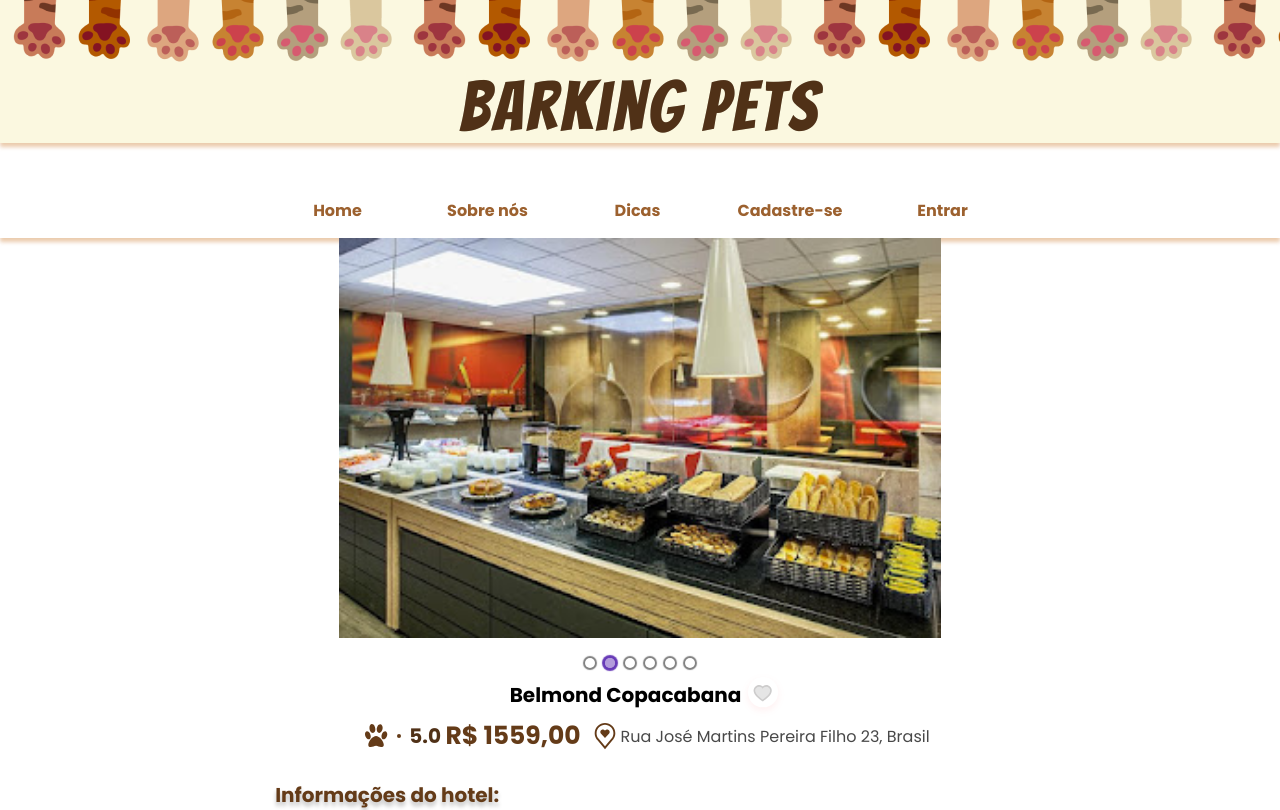
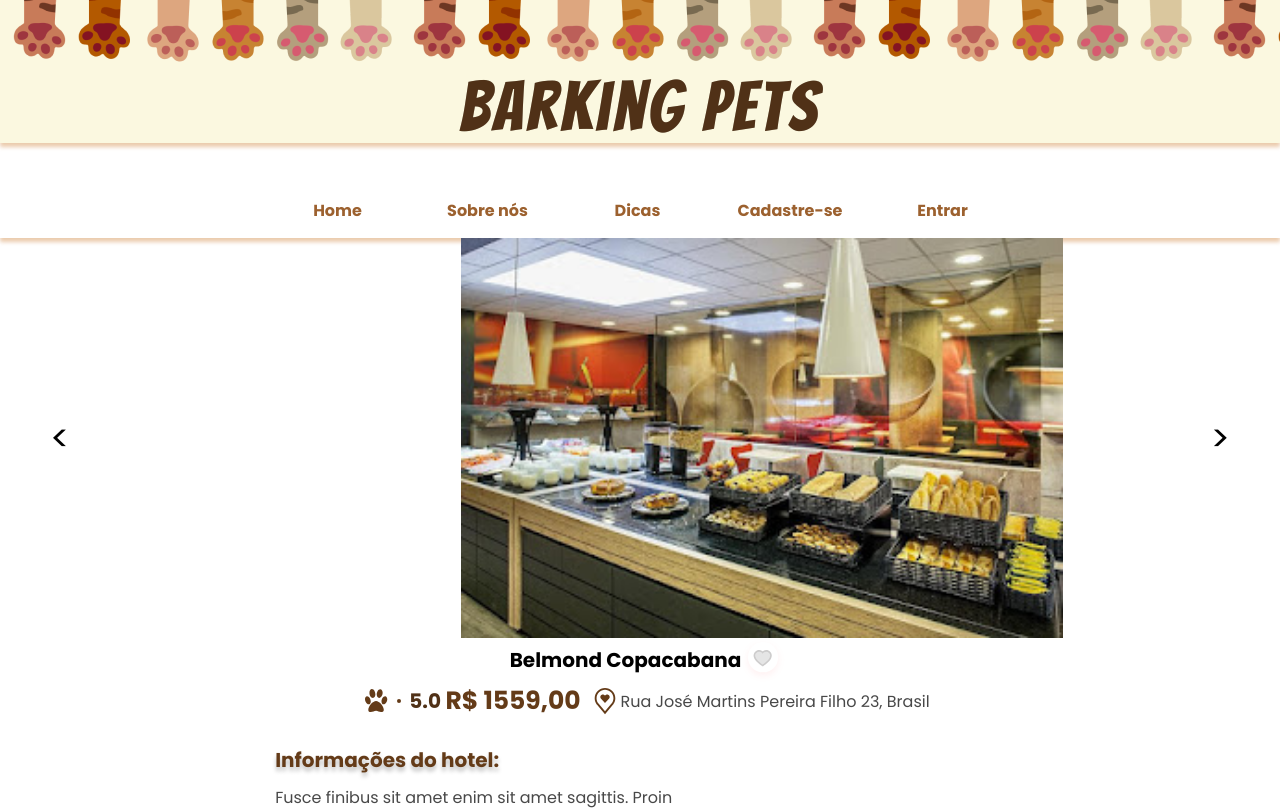
Before and after one commit to estartandodevs-course/barking-pets, a React (Create React App) app: page /description_hotel/1 in a window 1280 px wide. Shown: the top 810 px of the page. Built offline with nearby package versions, Linux system fonts and the light colour scheme.

Commit message:
Finalizando Pagina de descrção do estabelecimento
Signed-off-by: joaoprferreira <joaof082@gmail.com>

```diff
--- a/src/pages/HotelDescription/index.js
+++ b/src/pages/HotelDescription/index.js
@@ -1,7 +1,7 @@
 /* eslint-disable jsx-a11y/no-static-element-interactions */
 /* eslint-disable jsx-a11y/click-events-have-key-events */
-import React, { useEffect, useState } from "react";
-import { useParams, Link } from "react-router-dom";
+import React, { useEffect, useRef, useState } from "react";
+import { useParams, Link, useHistory } from "react-router-dom";
 import Carousel from "react-elastic-carousel";
 import {
   SairIcon,
@@ -18,10 +18,20 @@ const HotelDescription = () => {
   const { id } = useParams();
   const idInNumber = Number(id);
 
+  const history = useHistory();
+
   useEffect(() => {
     const data = getBusinessById(idInNumber);
     setBusiness(data);
   }, []);
+
+  const carouselRef = useRef();
+
+  const onNextStart = (currentItem, nextItem) => {
+    if (currentItem.index === nextItem.index) {
+      carouselRef.current.goTo(0);
+    }
+  };
 
   return (
     <section className={S.hotelDescription}>
@@ -31,11 +41,19 @@ const HotelDescription = () => {
         <main key={business.id}>
           <div className={S.hotelDescriptionImages}>
             <Carousel
-              pagination
+              pagination={false}
               enableAutoPlay
-              disableArrowsOnEnd
-              renderArrow={({}) => {
-                return <div onClick={onclick} />;
+              autoPlaySpeed={5000}
+              transitionMs={1500}
+              onNextStart={onNextStart}
+              ref={carouselRef}
+              disableArrowsOnEnd={false}
+              renderArrow={({ type, onClick }) => {
+                return (
+                  <div className={S.carouselArrow} onClick={onClick}>
+                    {type === "PREV" ? "<" : ">"}
+                  </div>
+                );
               }}
             >
               {business.images.map((image) => {
@@ -52,6 +70,10 @@ const HotelDescription = () => {
               src={SairIcon}
               alt="Sair"
               className={S.hotelDescriptionImageSair}
+              onClick={() => {
+                history.goBack();
+              }}
+              aria-hidden="true"
             />
           </div>
           <div className={S.containerFirstInfos}>
@@ -61,14 +83,13 @@ const HotelDescription = () => {
             </div>
             <div className={S.containerSecondInfos}>
               <div className={S.gradeContainer}>
-                <img src={patinhaBrown} alt="Patinha" className={S.pawBrown} />
-                <img src={pontoBrown} alt="ponto" className={S.pontoBrown} />
+                <img src={patinhaBrown} alt="Patinha" />
+                <img src={pontoBrown} alt="ponto" />
                 <p className={S.hotelGrade}>{business.nota}</p>
               </div>
               <p className={S.hotelPrice}>{business.price}</p>
               <div className={S.locationContainer}>
                 <img
-                  className={S.locationHeart}
                   src={locationHeartBrown}
                   alt="simbolo de localização marrom"
                 />
@@ -106,7 +127,9 @@ const HotelDescription = () => {
           </div>
 
           <span className={S.linkDescription}>
-            <Link to="/entrar">Clique aqui</Link>
+            <Link to="/entrar" className={S.linkDescriptionClique}>
+              Clique aqui
+            </Link>
             {" para ter acesso as publicações"}
           </span>
 
```
